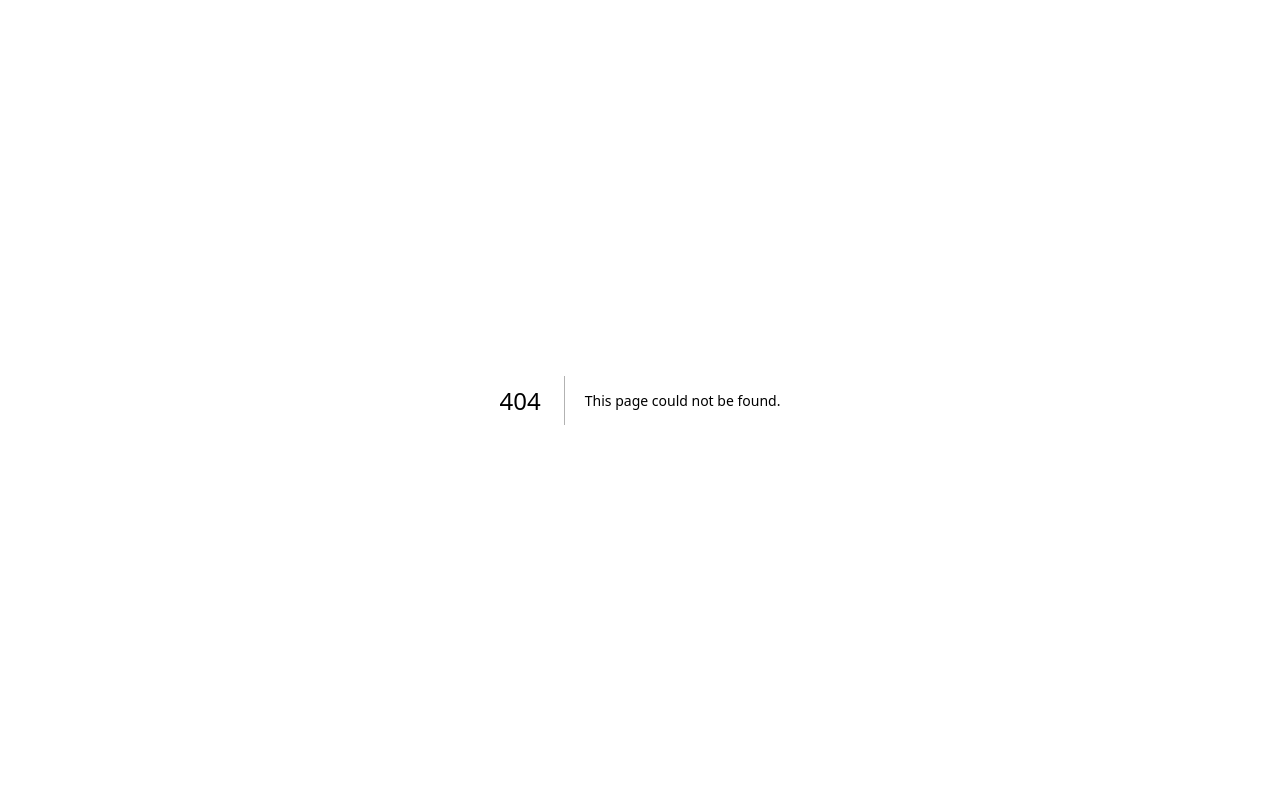
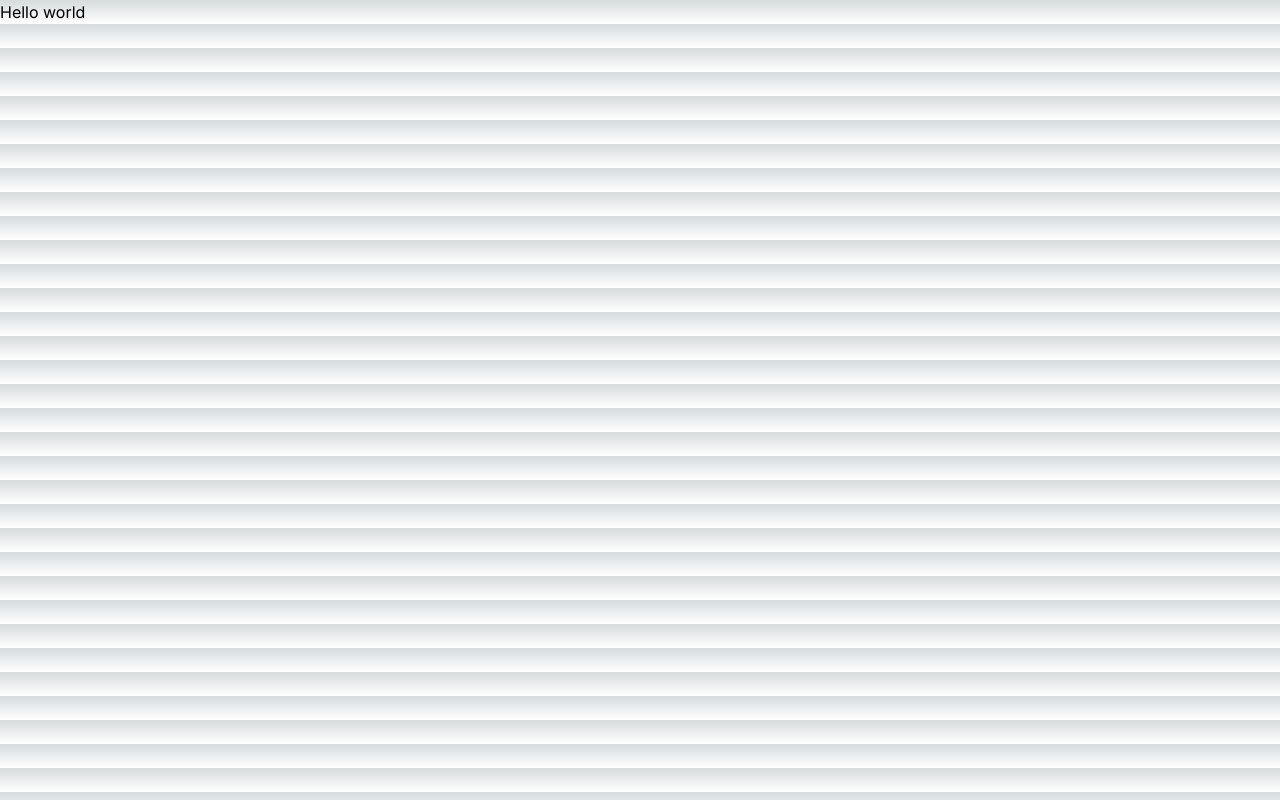
Before and after one commit to dungtl2003/english-central-management, a Next.js app: page /helloworld in a window 1280 px wide. Before the commit this address had no page. Built offline with nearby package versions, Linux system fonts and the light colour scheme.

Commit message:
chore: add test page

```diff
--- /dev/null
+++ b/app/(health)/helloworld/page.tsx
@@ -0,0 +1,7 @@
+import React, {ReactElement} from "react";
+
+const HealthCheckPage: React.FC = (): ReactElement => {
+    return <div>Hello world</div>;
+};
+
+export default HealthCheckPage;
```
Also changed, not shown: 1 other file (tests, documents, lock files or other folders).
